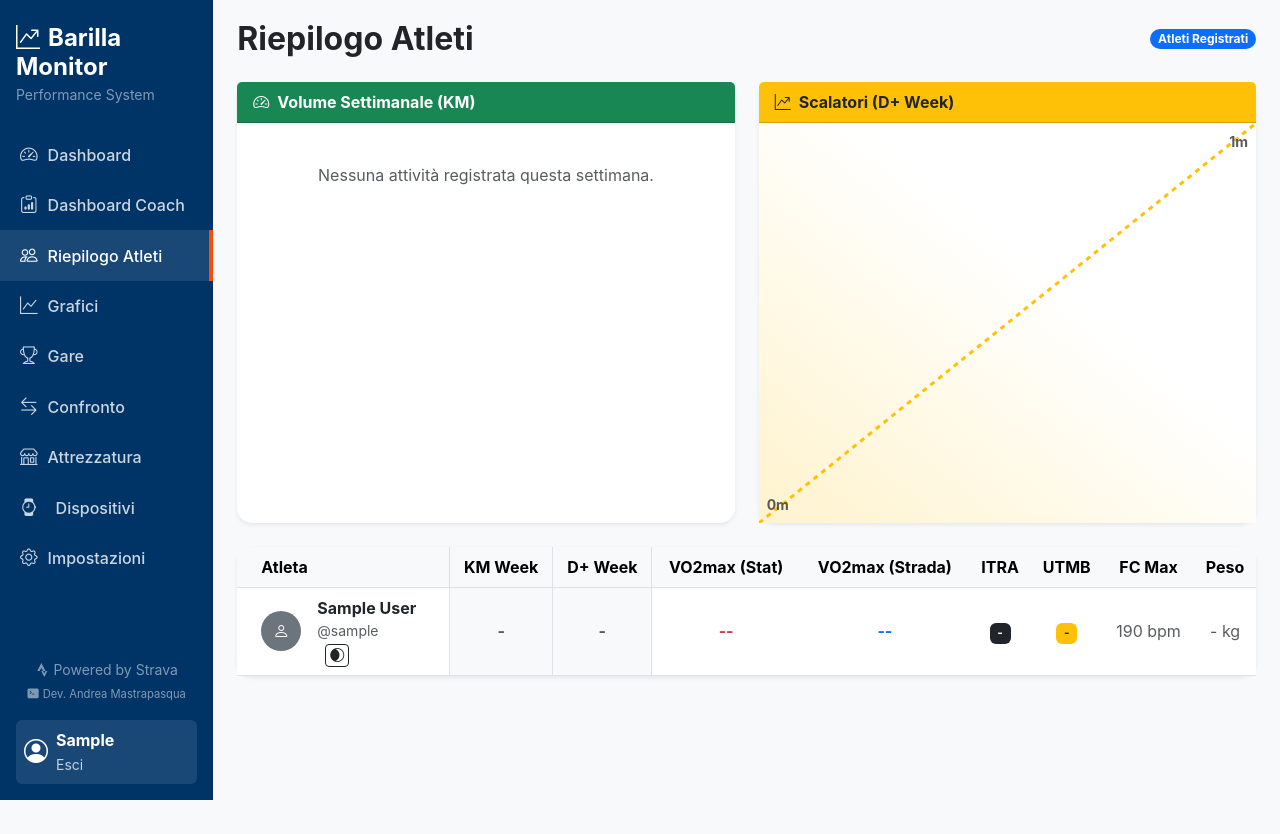
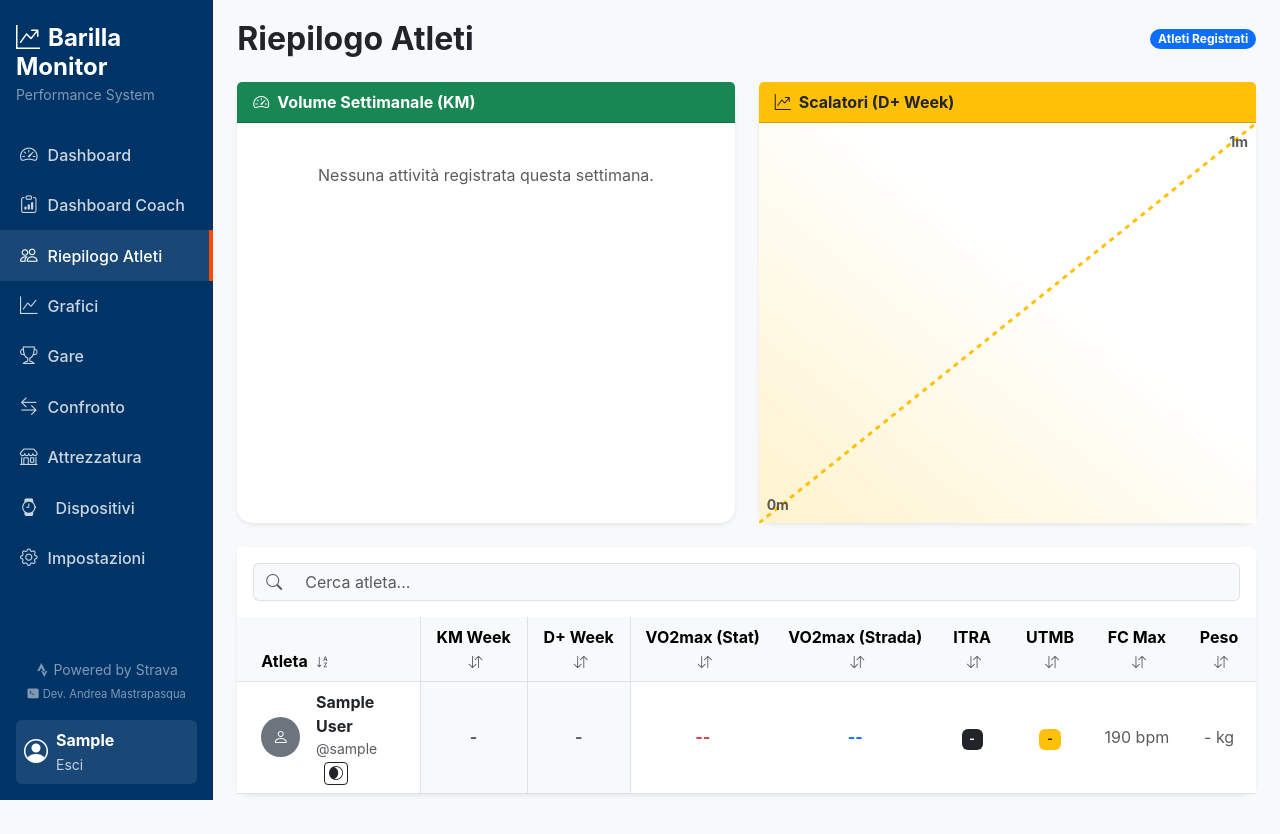
Before and after one commit to Mastra10/PerformanceAtlete, a Django app: page /atleti/ in a window 1280 px wide. Before the commit the page ends 800 px from the top, so only its background shows below. Run offline with Django 5.2, Linux system fonts and the light colour scheme; the visitor is signed in with stand-in values (Sample User, id 1); data comes from the database, SQL or seed files in the repository; data that the repository does not hold is empty.

Commit message:
Agg commands sync 55

```diff
--- a/atleti/templates/atleti/riepilogo_atleti.html
+++ b/atleti/templates/atleti/riepilogo_atleti.html
@@ -112,20 +112,26 @@
 </div>
 
 <div class="card shadow-sm">
+    <div class="card-header bg-white p-3 border-bottom-0">
+        <div class="input-group">
+            <span class="input-group-text bg-light border-end-0"><i class="bi bi-search text-muted"></i></span>
+            <input type="text" id="searchInput" class="form-control border-start-0 bg-light" placeholder="Cerca atleta..." onkeyup="filterTable()">
+        </div>
+    </div>
     <div class="card-body p-0">
         <div class="table-responsive">
-            <table class="table table-hover align-middle mb-0">
+            <table class="table table-hover align-middle mb-0" id="atletiTable">
                 <thead class="table-light">
                     <tr>
-                        <th class="ps-4">Atleta</th>
-                        <th class="text-center bg-light border-start border-end">KM Week</th>
-                        <th class="text-center bg-light border-end">D+ Week</th>
-                        <th class="text-center">VO2max (Stat)</th>
-                        <th class="text-center">VO2max (Strada)</th>
-                        <th class="text-center">ITRA</th>
-                        <th class="text-center">UTMB</th>
-                        <th class="text-center">FC Max</th>
-                        <th class="text-center">Peso</th>
+                        <th class="ps-4" onclick="sortTable(0, 'str')" style="cursor: pointer;">Atleta <i class="bi bi-sort-alpha-down text-muted small ms-1"></i></th>
+                        <th class="text-center bg-light border-start border-end" onclick="sortTable(1, 'num')" style="cursor: pointer;">KM Week <i class="bi bi-arrow-down-up text-muted small ms-1"></i></th>
+                        <th class="text-center bg-light border-end" onclick="sortTable(2, 'num')" style="cursor: pointer;">D+ Week <i class="bi bi-arrow-down-up text-muted small ms-1"></i></th>
+                        <th class="text-center" onclick="sortTable(3, 'num')" style="cursor: pointer;">VO2max (Stat) <i class="bi bi-arrow-down-up text-muted small ms-1"></i></th>
+                        <th class="text-center" onclick="sortTable(4, 'num')" style="cursor: pointer;">VO2max (Strada) <i class="bi bi-arrow-down-up text-muted small ms-1"></i></th>
+                        <th class="text-center" onclick="sortTable(5, 'num')" style="cursor: pointer;">ITRA <i class="bi bi-arrow-down-up text-muted small ms-1"></i></th>
+                        <th class="text-center" onclick="sortTable(6, 'num')" style="cursor: pointer;">UTMB <i class="bi bi-arrow-down-up text-muted small ms-1"></i></th>
+                        <th class="text-center" onclick="sortTable(7, 'num')" style="cursor: pointer;">FC Max <i class="bi bi-arrow-down-up text-muted small ms-1"></i></th>
+                        <th class="text-center" onclick="sortTable(8, 'num')" style="cursor: pointer;">Peso <i class="bi bi-arrow-down-up text-muted small ms-1"></i></th>
                     </tr>
                 </thead>
                 <tbody>
@@ -178,4 +184,72 @@
         </div>
     </div>
 </div>
+
+<script>
+function filterTable() {
+    var input, filter, table, tr, td, i, txtValue;
+    input = document.getElementById("searchInput");
+    filter = input.value.toUpperCase();
+    table = document.getElementById("atletiTable");
+    tr = table.getElementsByTagName("tr");
+    for (i = 1; i < tr.length; i++) {
+        td = tr[i].getElementsByTagName("td")[0]; // Cerca solo nella colonna Nome
+        if (td) {
+            txtValue = td.textContent || td.innerText;
+            if (txtValue.toUpperCase().indexOf(filter) > -1) {
+                tr[i].style.display = "";
+            } else {
+                tr[i].style.display = "none";
+            }
+        }
+    }
+}
+
+function sortTable(n, type) {
+    var table, rows, switching, i, x, y, shouldSwitch, dir, switchcount = 0;
+    table = document.getElementById("atletiTable");
+    switching = true;
+    dir = "desc"; // Default descending per numeri (più logico per classifiche)
+    if (type == 'str') dir = "asc"; // Default ascending per nomi
+
+    while (switching) {
+        switching = false;
+        rows = table.rows;
+        for (i = 1; i < (rows.length - 1); i++) {
+            shouldSwitch = false;
+            x = rows[i].getElementsByTagName("TD")[n];
+            y = rows[i + 1].getElementsByTagName("TD")[n];
+
+            var xVal = x.innerText.toLowerCase().replace(/[^0-9.-]/g, '');
+            var yVal = y.innerText.toLowerCase().replace(/[^0-9.-]/g, '');
+
+            if (type == 'num') {
+                var xNum = parseFloat(xVal);
+                var yNum = parseFloat(yVal);
+                xVal = isNaN(xNum) ? -999999 : xNum;
+                yVal = isNaN(yNum) ? -999999 : yNum;
+            } else {
+                xVal = x.innerText.toLowerCase();
+                yVal = y.innerText.toLowerCase();
+            }
+
+            if (dir == "asc") {
+                if (xVal > yVal) { shouldSwitch = true; break; }
+            } else if (dir == "desc") {
+                if (xVal < yVal) { shouldSwitch = true; break; }
+            }
+        }
+        if (shouldSwitch) {
+            rows[i].parentNode.insertBefore(rows[i + 1], rows[i]);
+            switching = true;
+            switchcount++;
+        } else {
+            if (switchcount == 0 && ((type == 'num' && dir == "desc") || (type == 'str' && dir == "asc"))) {
+                dir = (dir == "asc") ? "desc" : "asc";
+                switching = true;
+            }
+        }
+    }
+}
+</script>
 {% endblock %}
```
